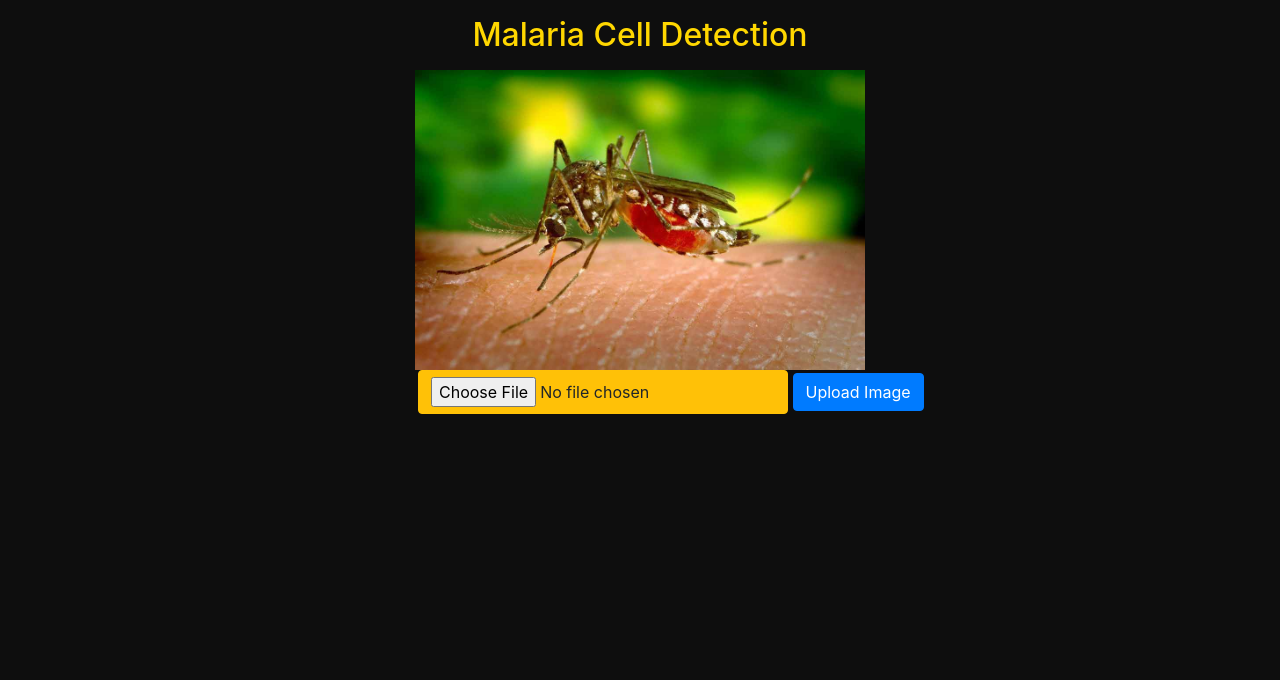
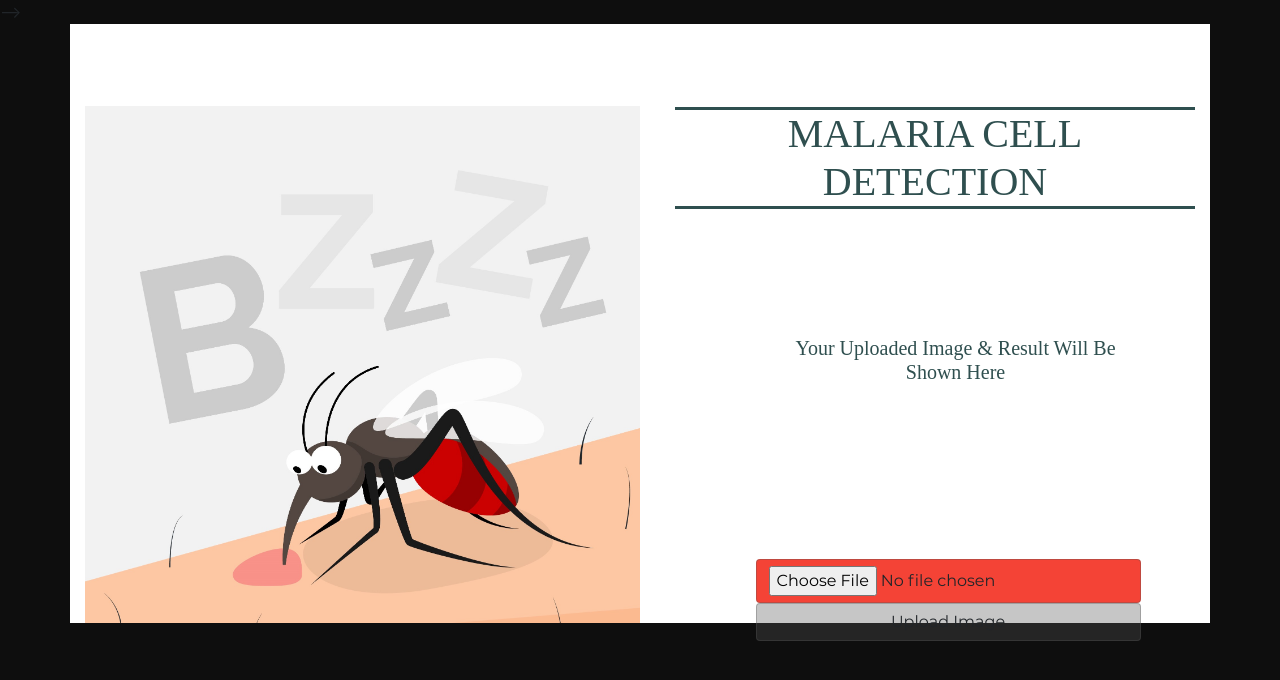
Before and after one commit to Anand-ark/Health-Mate-Webapp-Using-Django, a Django app: page /malariaa in a window 1280 px wide. Shown: the part 56-736 px from the top of the page. Run offline with Django 3.2, Linux system fonts and the light colour scheme; parts of the project's set-up code (start-up, migrations or seed data) failed here and were passed over.

Commit message:
Update malariaa.html

```diff
--- a/templates/App/malariaa.html
+++ b/templates/App/malariaa.html
@@ -1,31 +1,86 @@
-
 {% extends 'base.html' %}
-{% block title %}Malaria{% endblock title %}
-
+{% block title %}About{% endblock title %}
 {% block content %}
-
 <style>
-img {
-  display: block;
-  margin-left: auto;
-  margin-right: auto;
+.c
+{
+margin-top:-305px;
+margin-left:15px
+}
+.center
+{
+margin-top:-560px;
+margin-left:90px;
+margin-bottom:50px;
+width:50%
+}
+.btn-primary {
+    color: #212529;
+    background-color: #5555;
+    border-color: #5555
+}
+.btn-warning {
+    color: #212529;
+    background-color: #f44336;
+    border-color: #5555
+}
+    form
+    {
+    margin-top:350px;
+    margin-right:170px;
+    }
+    h1
+    {
+    margin-top:83px;
+    margin-left:35px;
     }
 </style>
-<div class="container my-3">
-    <h2 style="text-align:center"><p style="color:Gold;">Malaria Cell Detection</p></h2>
-    <img src="/media/mos.jpg" alt="medical" class="centre" style="width:20% width="300" height="300";>
-<!--<div style=" position:relative;top:80%; left:41%;">-->
+<!DOCTYPE html>
+<html lang="en">
+<head>
+    <meta charset="UTF-8">
+    <meta name="viewport" content="width=device-width, initial-scale=1.0">
+    <meta http-equiv="X-UA-Compatible" content="ie=edge">
+    <title>Sign Up Form by Colorlib</title>
+
+    <!-- Font Icon -->
+    {% load static %}
+    <link rel="stylesheet" href="{% static 'fonts/material-icon/css/material-design-iconic-font.min.css' %}">-->
+
+    <!-- Main css -->
+    <link rel="stylesheet" href="{% static 'css/style.css' %}">
+</head>
+<body>
+
+    <div class="main">
+        <div class="container">
+            <div class="signup-content">
+                <div class="signup-img">
+                    <img src="media/mosq.jpg" alt="">
+                </div>
+
+                <div class="signup-form">
+                    <h1 style="text-align:center; border-bottom-style: solid; border-top-style: solid;font-family:Geometr415 Blk BT; color:DarkSlateGrey;">MALARIA CELL DETECTION </h1>
                     <form action="upload2" method="post" enctype="multipart/form-data">{% csrf_token %}
-        <span style=" position:relative;top:80%; left:30%;">
-        <input type="file" class="btn btn-warning" name="image">
+                        <span style=" position:relative;top:150%; left:30%;"><input type="file" class="btn btn-warning" name="image">
         <!--</span>
         <span style=" position:relative;top:80%; left:43%;"><br>-->
                <input type="submit" class="btn btn-primary" value="Upload Image">
+                            <!--<img src={{filepathname2}} alt="img" class="center">-->
+       <h5 style="text-align:center; font-family:Renogare Soft; color:DarkSlateGrey;" class="c">Your Uploaded Image & Result Will Be Shown Here</h5>
+
+
                </span>
                </div>
         <!--<img src={{filePathname}} alt="imagename">
                     {{filePathname}}-->
              </form>
     </div>
-<!--</div>-->
+        </div>
+    </div>
+    <!-- JS -->
+    <script src="{% static 'vendor/jquery/jquery.min.js' %}"></script>
+    <script src="{% static 'js/main.js' %}"></script>
+</body><!-- This templates was made by Colorlib (https://colorlib.com) -->
+</html>
 {% endblock content %}
```
Lines whose indentation alone changed are shown as unchanged.
